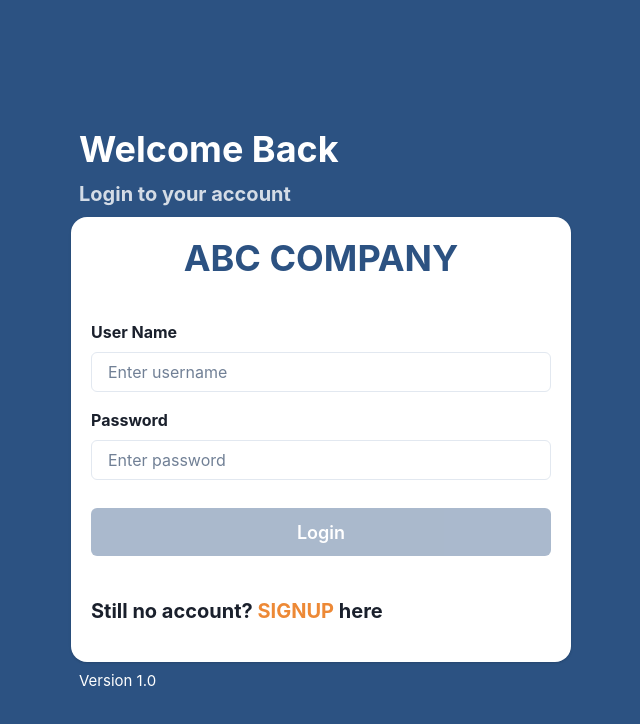
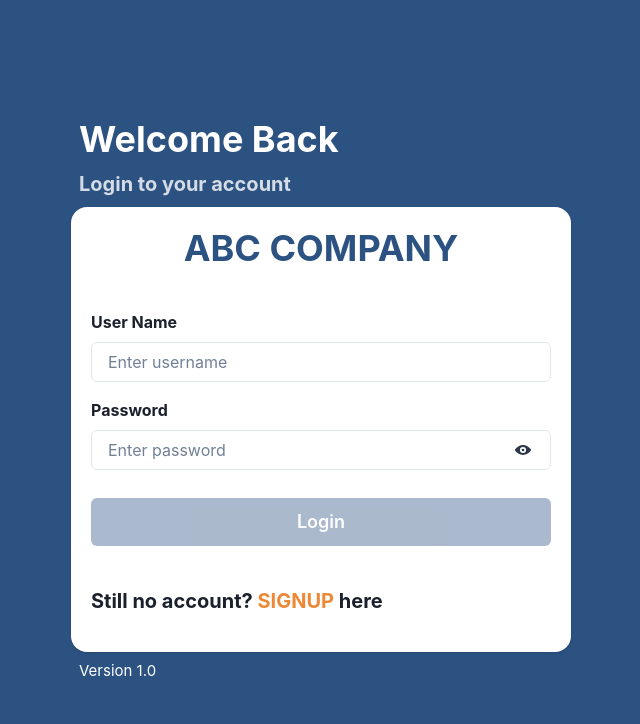
Before and after one commit to multipacman/mdi-urs, a React (Create React App) app: page / in a window 1280 px wide. Shown: the top 724 px of the page, without its empty margins (319-959 px from the left). Built offline with nearby package versions, Linux system fonts and the light colour scheme.

Commit message:
Added show password on login

```diff
--- a/src/Pages/User/UserLoginPage.jsx
+++ b/src/Pages/User/UserLoginPage.jsx
@@ -1,7 +1,6 @@
 import React, { useEffect, useRef, useState } from 'react';
 import { useNavigate } from 'react-router-dom';
 import {
-  Box,
   Button,
   Card,
   CardBody,
@@ -13,6 +12,8 @@ import {
   FormLabel,
   Heading,
   Input,
+  InputGroup,
+  InputRightElement,
   Link,
   ScaleFade,
   Text,
@@ -24,9 +25,11 @@ import { userLogin } from '../../slices/auth';
 import * as Yup from 'yup';
 import { Formik, Form, Field } from 'formik';
 import { CustomToast } from '../../Components/Common/ToastNotification';
+import { ViewIcon, ViewOffIcon } from '@chakra-ui/icons';
 
 export default function UserLogin() {
   const [isLoading, setIsLoading] = useState(false);
+  const [showPassword, setShowPassword] = useState(false);
   const { toastNotification } = CustomToast();
 
   let navigate = useNavigate();
@@ -63,7 +66,7 @@ export default function UserLogin() {
   }, [auth, navigate, dispatch]);
 
   return (
-    <Box paddingTop={'10%'} bg={'blue.700'}>
+    <Center bg={'blue.700'}>
       <ScaleFade initialScale={'0.9'} in={true}>
         <Center>
           <VStack>
@@ -120,14 +123,30 @@ export default function UserLogin() {
                           isInvalid={errors.password && touched.password}
                         >
                           <FormLabel fontWeight={'bold'}>Password</FormLabel>
+                          <InputGroup>
                             <Field
                               as={Input}
                               name="password"
                               id="password"
+                              type={showPassword ? 'text' : 'password'}
                               placeholder="Enter password"
                               onChange={handleChange}
                               value={values.password}
                             />
+                            <InputRightElement
+                              onClick={() => setShowPassword(!showPassword)}
+                              mr={2}
+                              cursor={'pointer'}
+                              children={
+                                showPassword ? (
+                                  <ViewOffIcon color="gray.700" />
+                                ) : (
+                                  <ViewIcon color="gray.700" />
+                                )
+                              }
+                            />
+                          </InputGroup>
+
                           <FormErrorMessage>{errors.password}</FormErrorMessage>
                         </FormControl>
                         <Button
@@ -172,6 +191,6 @@ export default function UserLogin() {
           </VStack>
         </Center>
       </ScaleFade>
-    </Box>
+    </Center>
   );
 }
--- a/src/Pages/User/UserRegisterPage.jsx
+++ b/src/Pages/User/UserRegisterPage.jsx
@@ -105,7 +105,7 @@ export default function UserRegister() {
   return user ? (
     <Navigate to="/" />
   ) : (
-    <Box paddingTop={'4%'} bg={'blue.700'}>
+    <Center py={12} bg={'blue.700'}>
       <ScaleFade initialScale={'0.9'} in={true}>
         <Center>
           <VStack>
@@ -302,6 +302,7 @@ export default function UserRegister() {
                             as={Input}
                             name="password"
                             id="password"
+                            type="password"
                             placeholder="Enter password"
                             onChange={handleChange}
                             value={values.password}
@@ -320,6 +321,7 @@ export default function UserRegister() {
                             as={Input}
                             name="re_password"
                             id="re_password"
+                            type="password"
                             placeholder="Enter password"
                             onChange={handleChange}
                             value={values.re_password}
@@ -348,7 +350,6 @@ export default function UserRegister() {
               </CardBody>
             </Card>
             <Text
-              mb={12}
               ml={2}
               textColor={'white'}
               alignSelf={'start'}
@@ -359,6 +360,6 @@ export default function UserRegister() {
           </VStack>
         </Center>
       </ScaleFade>
-    </Box>
+    </Center>
   );
 }
--- a/src/Pages/User/UserSuccessPage.jsx
+++ b/src/Pages/User/UserSuccessPage.jsx
@@ -3,7 +3,6 @@ import { Navigate, useLocation, useNavigate } from 'react-router-dom';
 import { CheckIcon } from '@chakra-ui/icons';
 
 import {
-  Box,
   Button,
   Card,
   CardBody,
@@ -25,7 +24,7 @@ export default function UserSuccess() {
     <Navigate to="/" />
   ) : (
     <>
-      <Box paddingTop={'18%'} bg={'blue.700'}>
+      <Center bg={'blue.700'}>
         <ScaleFade initialScale={'0.9'} in={true}>
           <Center>
             <VStack>
@@ -88,7 +87,7 @@ export default function UserSuccess() {
             </VStack>
           </Center>
         </ScaleFade>
-      </Box>
+      </Center>
     </>
   );
 }
```
Lines whose indentation alone changed are shown as unchanged.
